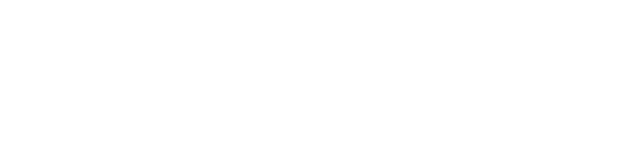
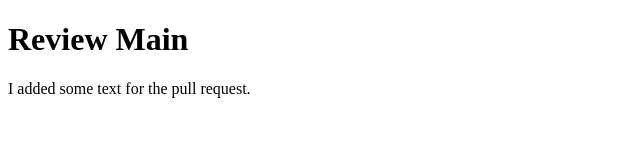
Before and after one commit to hirekarl/version-control-simulation-karl-johnson, a plain HTML site: page index.html in a window 1280 px wide. Shown: the whole page, without its empty margins (0-640 px from the left). Drawn offline with Linux system fonts and the light colour scheme.

Commit message:
Update index.html
Added a main element and an h1 and p for changes.

```diff
--- a/index.html
+++ b/index.html
@@ -7,6 +7,10 @@
   </head>
   <body>
     <header></header>
+    <main>
+      <h1>Review Main</h1>
+      <p>I added some text for the pull request.</p>
+    </main>
     <footer id="footer"></footer>
   </body>
 </html>
```
